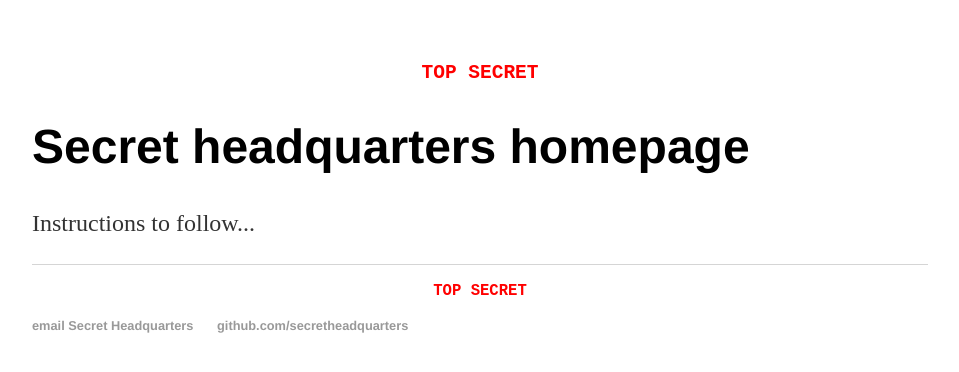
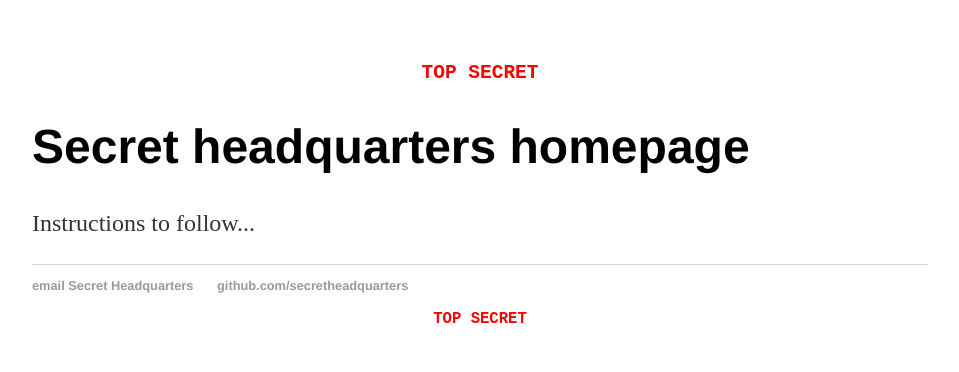
Before and after one commit to secretheadquarters/website, a Jekyll site: the page built from index.html, in a window 1280 px wide. Shown: the top 372 px of the page, without its empty margins (160-1119 px from the left). Built offline with Jekyll 4.4.1, drawn with Linux system fonts in a browser that asks for light colours.

Commit message:
Set up correct baseurl.

```diff
--- a/_config.yml
+++ b/_config.yml
@@ -1,2 +1,3 @@
 name: Secret Headquarters
 markdown: kramdown
+baseurl: /website
--- a/_layouts/default.html
+++ b/_layouts/default.html
@@ -3,7 +3,7 @@
         <head>
             <title>{{ page.title }}</title>
             <!-- link to main stylesheet -->
-			<link rel="stylesheet" type="text/css" href="/css/main.css">
+            <link rel="stylesheet" type="text/css" href="{{site.baseurl}}/css/main.css">
         </head>
         <body>
             <header>
@@ -15,11 +15,11 @@
 
             </div><!-- /.container -->
             <footer>
-				<p class="protectivemarking">TOP SECRET</p>
                 <ul>
                     <li><a href="mailto:secretheadquarters@gmail.com">email Secret Headquarters</a></li>
                     <li><a href="https://github.com/hankquinlan">github.com/secretheadquarters</a></li>
                 </ul>
+                <p class="protectivemarking">TOP SECRET</p>
             </footer>
         </body>
     </html>
```
Lines whose indentation alone changed are shown as unchanged.
